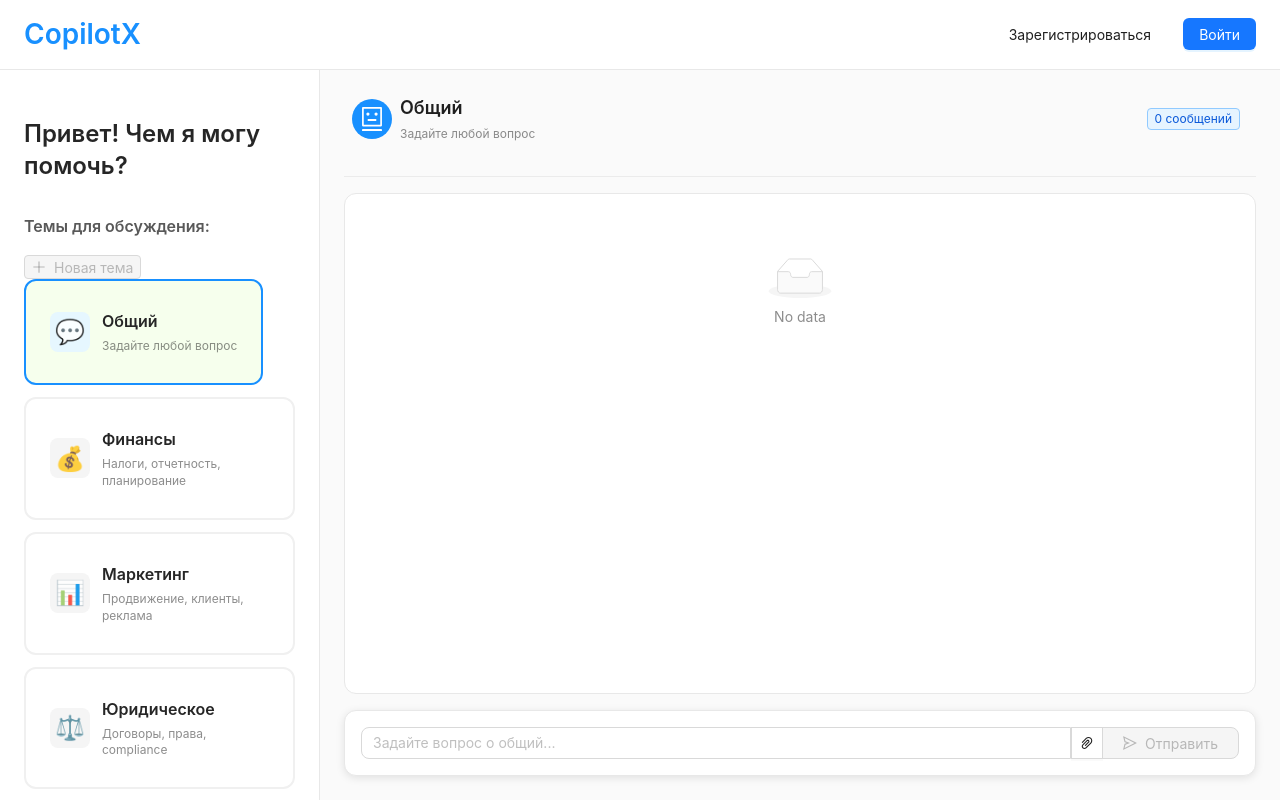
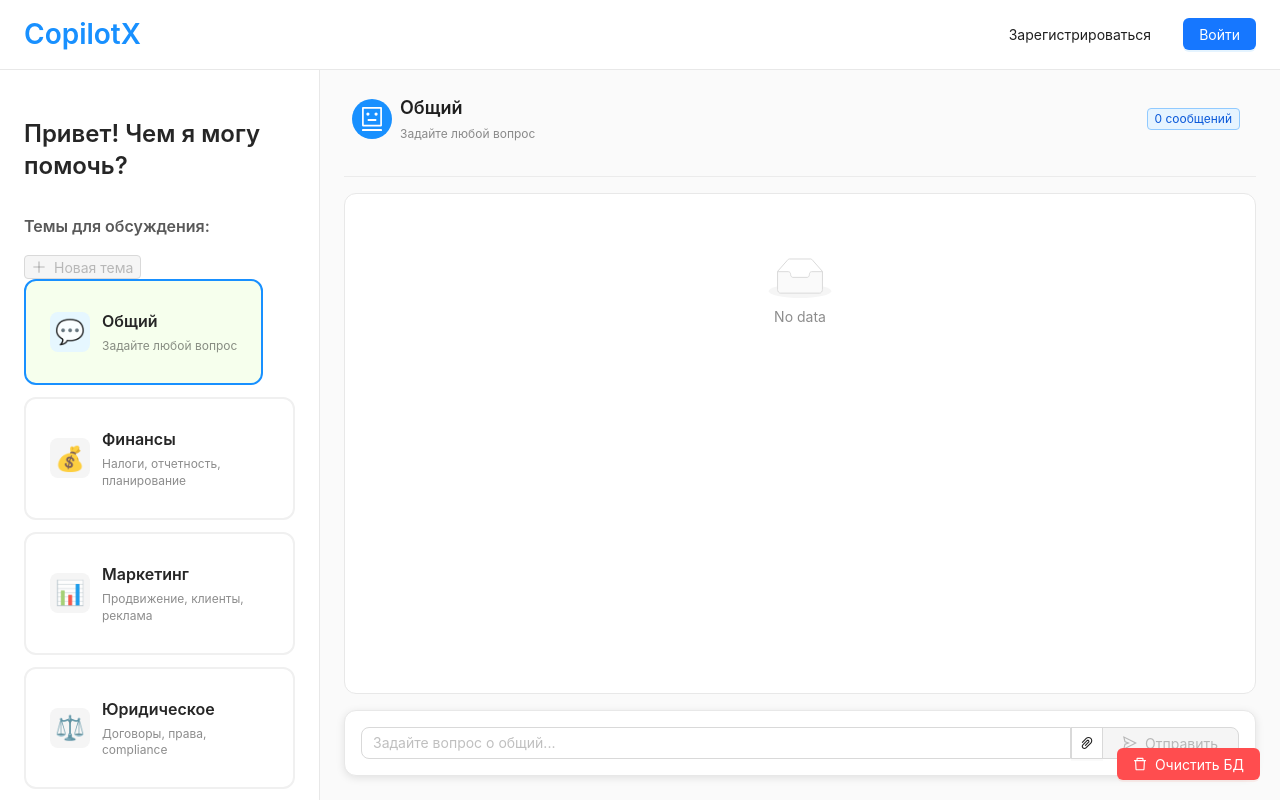
Before and after one commit to 5Zadrotov/AlphaCopilot, a React (Vite) app in the folder frontend/: page / in a window 1280 px wide. Built offline with nearby package versions, Linux system fonts and the light colour scheme.

Commit message:
feat: add database cleaner utility

```diff
--- a/frontend/src/App.jsx
+++ b/frontend/src/App.jsx
@@ -6,6 +6,7 @@ import ChatInterface from './components/ChatInterface';
 import CreateChatModal from './components/CreateChatModal';
 import AuthModal from './components/AuthModal';
 import './App.css';
+import DBCleaner from './utils/DBCleaner';
 
 const { Header, Content } = Layout;
 const { Title, Text } = Typography;
@@ -191,6 +192,7 @@ function App() {
           onCancel={() => setAuthModalVisible(false)}
         />
       </Content>
+      <DBCleaner />
     </Layout>
   );
 }
--- /dev/null
+++ b/frontend/src/utils/DBCleaner.jsx
@@ -0,0 +1,49 @@
+// src/utils/DBCleaner.jsx
+import React from 'react';
+import { Button, Modal, message } from 'antd';
+import { DeleteOutlined } from '@ant-design/icons';
+
+const DBCleaner = () => {
+  const cleanDatabase = () => {
+    Modal.confirm({
+      title: 'Очистить всю базу данных?',
+      content: 'Это удалит всех пользователей, историю чатов и настройки. Действие нельзя отменить!',
+      okText: 'Очистить',
+      cancelText: 'Отмена',
+      okType: 'danger',
+      onOk() {
+        const keysToClear = [
+          'sorilotx-users',
+          'sorilotx-current-user',
+          'sorilotx-unread-categories',
+          'sorilotx-custom-chats',
+          ...Object.keys(localStorage).filter(key => key.startsWith('sorilotx-chat-history-')),
+          ...Object.keys(localStorage).filter(key => key.startsWith('sorilotx-custom-chats-'))
+        ];
+
+        keysToClear.forEach(key => {
+          localStorage.removeItem(key);
+        });
+
+        message.success('✅ База данных полностью очищена!');
+        setTimeout(() => {
+          window.location.reload();
+        }, 1000);
+      }
+    });
+  };
+
+  return (
+    <Button
+      type="primary"
+      danger
+      icon={<DeleteOutlined />}
+      onClick={cleanDatabase}
+      style={{ position: 'fixed', bottom: '20px', right: '20px', zIndex: 1000 }}
+    >
+      Очистить БД
+    </Button>
+  );
+};
+
+export default DBCleaner;
```
